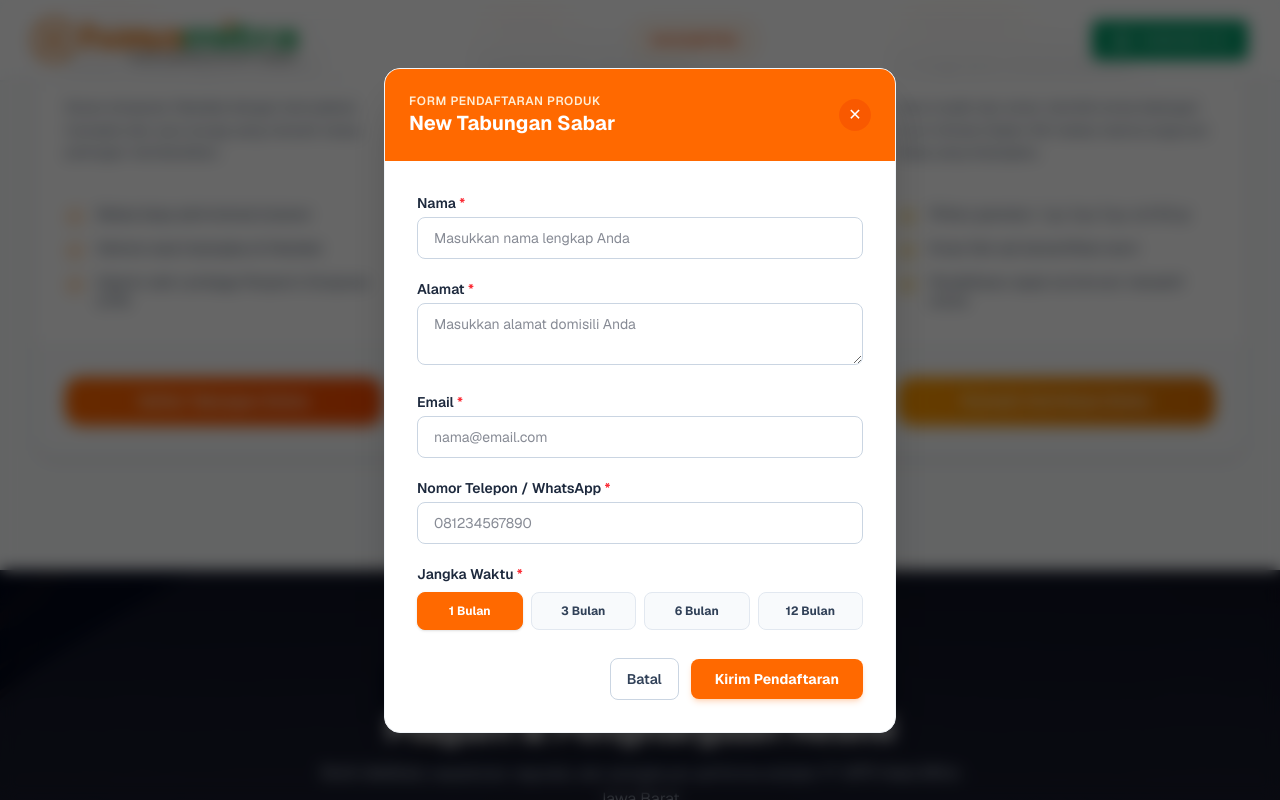
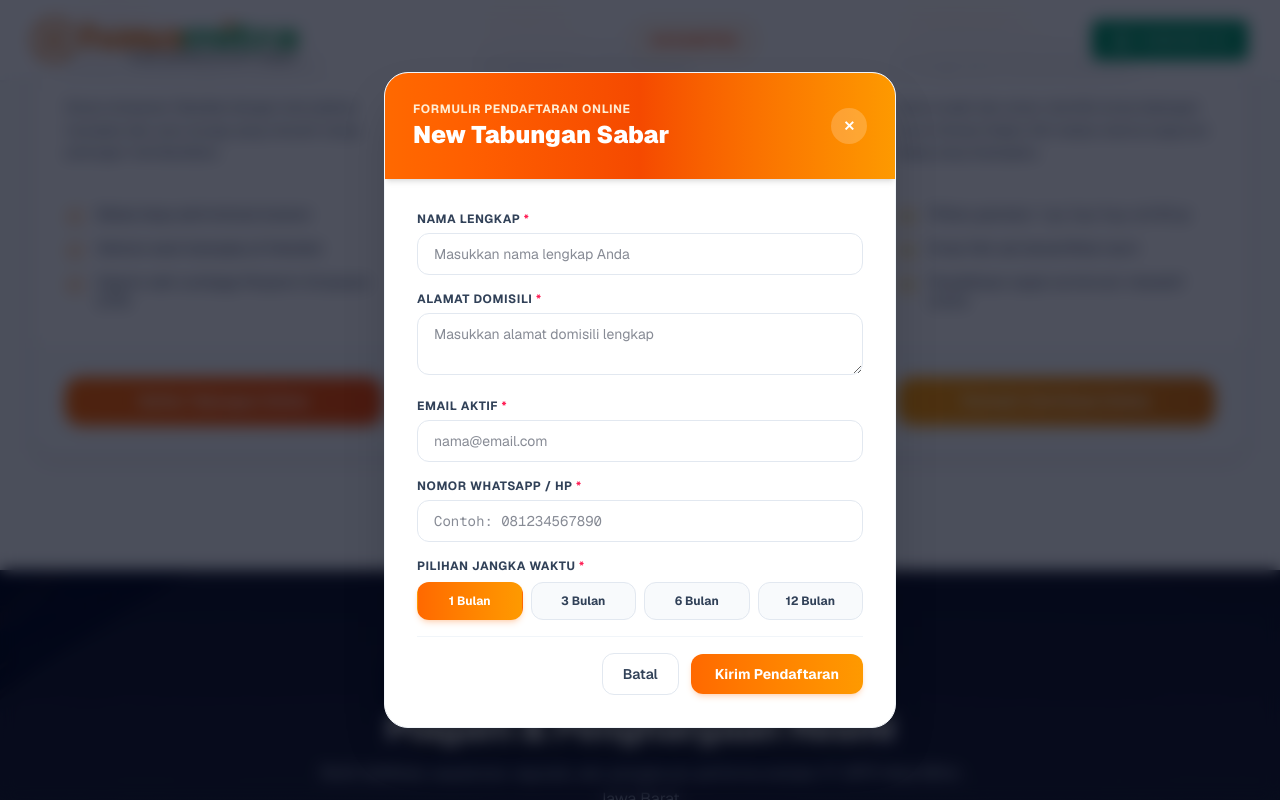
Before and after one commit to MuhammadArif-bin1/website-hasamitra, a Next.js app: page / in a window 1280 px wide. Both pictures are taken after a click on the button "Daftar Tabungan Online". Shown: the part 1364-2164 px from the top of the page. Built offline with nearby package versions, Linux system fonts and the light colour scheme; no server answers.

Commit message:
feat: samakan formulir pendaftaran Cicil Emas dengan New Tabungan Sabar & Deposito Si Deka

```diff
--- a/src/app/page.tsx
+++ b/src/app/page.tsx
@@ -3,7 +3,6 @@
 import React, { useState, useEffect } from "react";
 import Image from "next/image";
 import WhatsAppButton from "@/components/common/WhatsAppButton";
-import CicilEmasModal from "@/components/forms/CicilEmasModal";
 import TabunganFormModal from "@/components/forms/TabunganFormModal";
 
 interface ProductItem {
@@ -62,7 +61,6 @@ export default function Home() {
   const [products, setProducts] = useState<ProductItem[]>(fallbackProducts);
   const [loadingProducts, setLoadingProducts] = useState(true);
 
-  const [cicilEmasOpen, setCicilEmasOpen] = useState(false);
   const [tabunganModalOpen, setTabunganModalOpen] = useState(false);
   const [selectedProduct, setSelectedProduct] = useState("New Tabungan Sabar");
   const [piagamPreviewOpen, setPiagamPreviewOpen] = useState(false);
@@ -86,12 +84,8 @@ export default function Home() {
   }, []);
 
   const openProductForm = (productName: string) => {
-    if (productName.toLowerCase().includes("emas")) {
-      setCicilEmasOpen(true);
-    } else {
-      setSelectedProduct(productName);
-      setTabunganModalOpen(true);
-    }
+    setSelectedProduct(productName);
+    setTabunganModalOpen(true);
   };
 
   return (
@@ -485,7 +479,7 @@ export default function Home() {
                   <span className="px-3 py-1 rounded-full text-xs font-bold uppercase tracking-wider bg-amber-50 text-amber-700 border border-amber-200">
                     Formulir Digital
                   </span>
-                  <span className="text-xs text-slate-400 font-medium">Google Forms</span>
+                  <span className="text-xs text-slate-400 font-medium">Resmi Hasamitra</span>
                 </div>
                 <h3 className="text-2xl font-bold text-slate-900">Form Pendaftaran Cicil Emas</h3>
                 <p className="text-sm text-slate-600 leading-relaxed">
@@ -495,7 +489,7 @@ export default function Home() {
 
               <button
                 type="button"
-                onClick={() => setCicilEmasOpen(true)}
+                onClick={() => openProductForm("Program Cicil Emas")}
                 className="w-full py-3.5 px-5 rounded-2xl bg-gradient-to-r from-orange-500 to-amber-500 hover:from-orange-600 hover:to-amber-600 text-white font-bold text-sm tracking-wide text-center inline-flex items-center justify-center gap-2.5 transition-all duration-300 shadow-md shadow-orange-500/20 hover:shadow-orange-500/35 cursor-pointer"
               >
                 <svg className="w-4 h-4" fill="none" viewBox="0 0 24 24" stroke="currentColor">
@@ -521,20 +515,14 @@ export default function Home() {
         </div>
       </section>
 
-      {/* MODAL 1: TABUNGAN & DEPOSITO REGISTRATION */}
+      {/* MODAL: UNIFIED PRODUCT REGISTRATION MODAL (TABUNGAN, DEPOSITO, CICIL EMAS) */}
       <TabunganFormModal
         isOpen={tabunganModalOpen}
         onClose={() => setTabunganModalOpen(false)}
         productName={selectedProduct}
       />
 
-      {/* MODAL 2: CICIL EMAS GOOGLE FORM */}
-      <CicilEmasModal
-        isOpen={cicilEmasOpen}
-        onClose={() => setCicilEmasOpen(false)}
-      />
-
-      {/* MODAL 3: FULL VIEW PIAGAM & PENGHARGAAN PREVIEW */}
+      {/* MODAL: FULL VIEW PIAGAM & PENGHARGAAN PREVIEW */}
       {piagamPreviewOpen && (
         <div
           className="fixed inset-0 z-50 flex items-center justify-center p-3 sm:p-6 bg-slate-950/85 backdrop-blur-md animate-fade-in"
--- a/src/components/forms/CicilEmasModal.tsx
+++ /dev/null
@@ -1,75 +0,0 @@
-"use client";
-
-import React from "react";
-
-interface CicilEmasModalProps {
-  isOpen: boolean;
-  onClose: () => void;
-}
-
-export default function CicilEmasModal({ isOpen, onClose }: CicilEmasModalProps) {
-  if (!isOpen) return null;
-
-  return (
-    <div
-      className="fixed inset-0 z-50 flex items-center justify-center p-3 sm:p-6 bg-slate-900/70 backdrop-blur-sm animate-fade-in"
-      onClick={onClose}
-    >
-      <div
-        className="bg-white w-full max-w-4xl max-h-[92vh] rounded-3xl shadow-2xl border border-slate-200 overflow-hidden flex flex-col relative"
-        onClick={(e) => e.stopPropagation()}
-      >
-        {/* Header */}
-        <div className="bg-gradient-to-r from-amber-500 via-orange-500 to-amber-600 text-white p-5 sm:p-6 flex items-center justify-between shrink-0 shadow-md">
-          <div className="space-y-0.5">
-            <span className="text-xs font-bold uppercase tracking-wider text-amber-100 block">
-              Formulir Online Resmi
-            </span>
-            <h3 className="text-xl sm:text-2xl font-black">Form Pendaftaran Cicil Emas</h3>
-          </div>
-          <div className="flex items-center gap-3">
-            <a
-              href="https://docs.google.com/forms/d/e/1FAIpQLSdYUYQqVCdL-ivWTeEycZdvIo_a1ruNXPsGgVaL_droYCPCFQ/viewform"
-              target="_blank"
-              rel="noopener noreferrer"
-              className="hidden sm:inline-flex items-center gap-1.5 px-3.5 py-1.5 rounded-xl bg-white/20 hover:bg-white/30 text-white font-semibold text-xs backdrop-blur-sm transition-colors"
-            >
-              Buka Tab Baru ↗
-            </a>
-            <button
-              onClick={onClose}
-              className="w-9 h-9 rounded-full bg-black/20 hover:bg-black/40 text-white flex items-center justify-center transition-colors focus:outline-none text-base font-bold"
-              aria-label="Tutup modal"
-            >
-              ✕
-            </button>
-          </div>
-        </div>
-
-        {/* Embedded Google Form Container */}
-        <div className="flex-1 w-full bg-slate-50 relative overflow-y-auto">
-          <iframe
-            src="https://docs.google.com/forms/d/e/1FAIpQLSdYUYQqVCdL-ivWTeEycZdvIo_a1ruNXPsGgVaL_droYCPCFQ/viewform?embedded=true"
-            className="w-full h-[68vh] border-0"
-            title="Form Pendaftaran Cicil Emas Hasamitra"
-          >
-            Memuat Formulir Google Form...
-          </iframe>
-        </div>
-
-        {/* Footer info bar */}
-        <div className="p-4 bg-slate-100 border-t border-slate-200 flex flex-col sm:flex-row items-center justify-between gap-2 shrink-0 text-xs text-slate-600">
-          <span>Official Google Form PT BPR Hasamitra Jawa Barat</span>
-          <a
-            href="https://docs.google.com/forms/d/e/1FAIpQLSdYUYQqVCdL-ivWTeEycZdvIo_a1ruNXPsGgVaL_droYCPCFQ/viewform"
-            target="_blank"
-            rel="noopener noreferrer"
-            className="text-orange-600 font-bold hover:underline inline-flex items-center gap-1"
-          >
-            Buka Formulir Langsung di Google Forms ↗
-          </a>
-        </div>
-      </div>
-    </div>
-  );
-}
--- a/src/components/forms/TabunganFormModal.tsx
+++ b/src/components/forms/TabunganFormModal.tsx
@@ -17,21 +17,21 @@ export default function TabunganFormModal({
 
   const options = isEmas
     ? [
-        { label: "1 Gram", value: "1" },
-        { label: "2 Gram", value: "2" },
-        { label: "5 Gram", value: "5" },
-        { label: "10 Gram", value: "10" },
-        { label: "25 Gram", value: "25" },
-        { label: "50 Gram", value: "50" },
+        { label: "1 Gram", value: "1 Gram" },
+        { label: "2 Gram", value: "2 Gram" },
+        { label: "5 Gram", value: "5 Gram" },
+        { label: "10 Gram", value: "10 Gram" },
+        { label: "25 Gram", value: "25 Gram" },
+        { label: "50 Gram", value: "50 Gram" },
       ]
     : [
-        { label: "1 Bulan", value: "1" },
-        { label: "3 Bulan", value: "3" },
-        { label: "6 Bulan", value: "6" },
-        { label: "12 Bulan", value: "12" },
+        { label: "1 Bulan", value: "1 Bulan" },
+        { label: "3 Bulan", value: "3 Bulan" },
+        { label: "6 Bulan", value: "6 Bulan" },
+        { label: "12 Bulan", value: "12 Bulan" },
       ];
 
-  const defaultOptionValue = "1";
+  const defaultOptionValue = options[0].value;
 
   const [formData, setFormData] = useState({
     nama: "",
@@ -59,7 +59,7 @@ export default function TabunganFormModal({
     setError("");
 
     if (!formData.nama.trim() || !formData.alamat.trim() || !formData.email.trim() || !formData.telepon.trim()) {
-      setError("Data belum lengkap atau tidak valid.");
+      setError("Data belum lengkap. Mohon lengkapi semua kolom bertanda bintang (*).");
       return;
     }
 
@@ -76,8 +76,10 @@ export default function TabunganFormModal({
 
       if (isEmas) {
         payload.berat_emas_gram = formData.selectedValue;
+        payload.pilihan = formData.selectedValue;
       } else {
         payload.jangka_waktu = formData.selectedValue;
+        payload.pilihan = formData.selectedValue;
       }
 
       const res = await fetch("/api/pendaftaran", {
@@ -93,10 +95,10 @@ export default function TabunganFormModal({
       if (res.ok && resData.success) {
         setSubmitted(true);
       } else {
-        setError(resData.message || "Data belum lengkap atau tidak valid.");
+        setError(resData.message || "Gagal mengirim pendaftaran. Silakan periksa kembali data Anda.");
       }
     } catch {
-      setError("Data belum lengkap atau tidak valid.");
+      setError("Terjadi gangguan koneksi internet. Silakan coba kembali.");
     } finally {
       setLoading(false);
     }
@@ -116,22 +118,22 @@ export default function TabunganFormModal({
   };
 
   return (
-    <div className="fixed inset-0 z-50 flex items-center justify-center p-4 bg-black/60 backdrop-blur-sm animate-fade-in">
+    <div className="fixed inset-0 z-50 flex items-center justify-center p-4 bg-slate-950/70 backdrop-blur-sm animate-fade-in">
       <div
-        className="bg-white w-full max-w-lg rounded-2xl shadow-2xl border border-slate-100 overflow-hidden relative"
+        className="bg-white w-full max-w-lg rounded-3xl shadow-2xl border border-slate-100 overflow-hidden relative"
         onClick={(e) => e.stopPropagation()}
       >
         {/* Modal Header */}
-        <div className="bg-orange-500 text-white p-6 flex items-center justify-between">
-          <div>
-            <span className="text-xs font-semibold uppercase tracking-wider text-orange-100 block">
-              Form Pendaftaran Produk
+        <div className="bg-gradient-to-r from-orange-500 via-orange-600 to-amber-500 text-white p-6 sm:p-7 flex items-center justify-between shadow-md">
+          <div className="space-y-0.5">
+            <span className="text-xs font-bold uppercase tracking-wider text-orange-100 block">
+              Formulir Pendaftaran Online
             </span>
-            <h3 className="text-xl font-bold">{productName}</h3>
+            <h3 className="text-xl sm:text-2xl font-black">{productName}</h3>
           </div>
           <button
             onClick={handleResetAndClose}
-            className="w-8 h-8 rounded-full bg-orange-600/50 hover:bg-orange-700 text-white flex items-center justify-center transition-colors focus:outline-none"
+            className="w-9 h-9 rounded-full bg-white/20 hover:bg-white/30 text-white flex items-center justify-center transition-colors cursor-pointer text-sm font-bold"
             aria-label="Tutup modal"
           >
             ✕
@@ -142,56 +144,44 @@ export default function TabunganFormModal({
         <div className="p-6 sm:p-8">
           {submitted ? (
             <div className="text-center py-6 space-y-6">
-              <div className="w-16 h-16 rounded-full bg-orange-100 text-orange-600 flex items-center justify-center mx-auto shadow-inner">
+              <div className="w-16 h-16 rounded-full bg-emerald-100 text-emerald-600 flex items-center justify-center mx-auto shadow-inner">
                 <svg className="w-9 h-9 fill-current" viewBox="0 0 24 24">
                   <path d="M9 16.17L4.83 12l-1.42 1.41L9 19 21 7l-1.41-1.41z" />
                 </svg>
               </div>
 
-              <div>
-                <h4 className="text-2xl font-bold text-slate-900">
-                  Pendaftaran berhasil dikirim.
+              <div className="space-y-1">
+                <h4 className="text-2xl font-black text-slate-900">
+                  Pendaftaran Berhasil Dikirim!
                 </h4>
+                <p className="text-xs sm:text-sm text-slate-600">
+                  Terima kasih, tim Customer Service Bank Hasamitra akan segera menghubungi Anda untuk konfirmasi proses selanjutnya.
+                </p>
               </div>
 
               <div className="pt-2">
                 <button
                   type="button"
                   onClick={handleResetAndClose}
-                  className="w-full py-3 px-4 bg-orange-500 hover:bg-orange-600 active:scale-[0.99] text-white font-bold text-sm rounded-xl shadow-md transition-all"
+                  className="w-full py-3.5 px-5 bg-gradient-to-r from-orange-500 to-amber-500 hover:from-orange-600 hover:to-amber-600 text-white font-bold text-sm rounded-2xl shadow-lg shadow-orange-500/25 transition-all cursor-pointer"
                 >
-                  Tutup
+                  Selesai &amp; Tutup
                 </button>
               </div>
             </div>
           ) : (
-            <form onSubmit={handleSubmit} className="space-y-5">
+            <form onSubmit={handleSubmit} className="space-y-4">
               {error && (
-                <div className="p-3.5 bg-red-50 border border-red-200 text-red-700 font-semibold text-xs rounded-lg">
-                  {error}
-                </div>
-              )}
-
-              {isEmas && (
-                <div className="p-3.5 bg-amber-50 border border-amber-200 rounded-xl flex flex-col sm:flex-row items-center justify-between gap-2 text-xs">
-                  <span className="text-amber-900 font-medium text-center sm:text-left">
-                    Tersedia Google Form Resmi pendaftaran Cicil Emas.
-                  </span>
-                  <a
-                    href="https://docs.google.com/forms/d/e/1FAIpQLSdYUYQqVCdL-ivWTeEycZdvIo_a1ruNXPsGgVaL_droYCPCFQ/viewform"
-                    target="_blank"
-                    rel="noopener noreferrer"
-                    className="px-3 py-1.5 rounded-lg bg-amber-600 hover:bg-amber-700 text-white font-bold text-xs shrink-0 transition-colors inline-flex items-center gap-1 shadow-sm"
-                  >
-                    Buka Google Form ↗
-                  </a>
+                <div className="p-3.5 bg-rose-50 border border-rose-200 text-rose-800 font-medium text-xs rounded-xl flex items-center gap-2">
+                  <span>⚠️</span>
+                  <span>{error}</span>
                 </div>
               )}
 
               {/* Nama */}
               <div>
-                <label htmlFor="modal-nama" className="block text-sm font-semibold text-slate-800 mb-1">
-                  Nama <span className="text-red-500">*</span>
+                <label htmlFor="modal-nama" className="block text-xs font-bold uppercase tracking-wider text-slate-700 mb-1.5">
+                  Nama Lengkap <span className="text-rose-500">*</span>
                 </label>
                 <input
                   type="text"
@@ -201,14 +191,14 @@ export default function TabunganFormModal({
                   value={formData.nama}
                   onChange={handleChange}
                   placeholder="Masukkan nama lengkap Anda"
-                  className="w-full px-4 py-2.5 rounded-lg border border-slate-300 focus:ring-2 focus:ring-orange-500 focus:border-orange-500 outline-none text-sm text-slate-900"
+                  className="w-full px-4 py-2.5 rounded-xl border border-slate-200 focus:ring-2 focus:ring-orange-500/20 focus:border-orange-500 outline-none text-sm text-slate-900 transition-all"
                 />
               </div>
 
               {/* Alamat */}
               <div>
-                <label htmlFor="modal-alamat" className="block text-sm font-semibold text-slate-800 mb-1">
-                  Alamat <span className="text-red-500">*</span>
+                <label htmlFor="modal-alamat" className="block text-xs font-bold uppercase tracking-wider text-slate-700 mb-1.5">
+                  Alamat Domisili <span className="text-rose-500">*</span>
                 </label>
                 <textarea
                   id="modal-alamat"
@@ -217,15 +207,15 @@ export default function TabunganFormModal({
                   rows={2}
                   value={formData.alamat}
                   onChange={handleChange}
-                  placeholder="Masukkan alamat domisili Anda"
-                  className="w-full px-4 py-2.5 rounded-lg border border-slate-300 focus:ring-2 focus:ring-orange-500 focus:border-orange-500 outline-none text-sm text-slate-900"
+                  placeholder="Masukkan alamat domisili lengkap"
+                  className="w-full px-4 py-2.5 rounded-xl border border-slate-200 focus:ring-2 focus:ring-orange-500/20 focus:border-orange-500 outline-none text-sm text-slate-900 transition-all"
                 />
               </div>
 
               {/* Email */}
               <div>
-                <label htmlFor="modal-email" className="block text-sm font-semibold text-slate-800 mb-1">
-                  Email <span className="text-red-500">*</span>
+                <label htmlFor="modal-email" className="block text-xs font-bold uppercase tracking-wider text-slate-700 mb-1.5">
+                  Email Aktif <span className="text-rose-500">*</span>
                 </label>
                 <input
                   type="email"
@@ -235,14 +225,14 @@ export default function TabunganFormModal({
                   value={formData.email}
                   onChange={handleChange}
                   placeholder="nama@email.com"
-                  className="w-full px-4 py-2.5 rounded-lg border border-slate-300 focus:ring-2 focus:ring-orange-500 focus:border-orange-500 outline-none text-sm text-slate-900"
+                  className="w-full px-4 py-2.5 rounded-xl border border-slate-200 focus:ring-2 focus:ring-orange-500/20 focus:border-orange-500 outline-none text-sm text-slate-900 transition-all"
                 />
               </div>
 
               {/* Telepon / No. WhatsApp */}
               <div>
-                <label htmlFor="modal-telepon" className="block text-sm font-semibold text-slate-800 mb-1">
-                  Nomor Telepon / WhatsApp <span className="text-red-500">*</span>
+                <label htmlFor="modal-telepon" className="block text-xs font-bold uppercase tracking-wider text-slate-700 mb-1.5">
+                  Nomor WhatsApp / HP <span className="text-rose-500">*</span>
                 </label>
                 <input
                   type="tel"
@@ -251,16 +241,16 @@ export default function TabunganFormModal({
                   required
                   value={formData.telepon}
                   onChange={handleChange}
-                  placeholder="081234567890"
-                  className="w-full px-4 py-2.5 rounded-lg border border-slate-300 focus:ring-2 focus:ring-orange-500 focus:border-orange-500 outline-none text-sm text-slate-900"
+                  placeholder="Contoh: 081234567890"
+                  className="w-full px-4 py-2.5 rounded-xl border border-slate-200 focus:ring-2 focus:ring-orange-500/20 focus:border-orange-500 outline-none text-sm text-slate-900 transition-all font-mono"
                 />
               </div>
 
-              {/* Product specific choice */}
+              {/* Pilihan Berat Emas / Jangka Waktu */}
               <div>
-                <label className="block text-sm font-semibold text-slate-800 mb-2">
-                  {isEmas ? "Berat Emas (Gram)" : "Jangka Waktu"}{" "}
-                  <span className="text-red-500">*</span>
+                <label className="block text-xs font-bold uppercase tracking-wider text-slate-700 mb-2">
+                  {isEmas ? "Pilihan Berat Emas (Gram)" : "Pilihan Jangka Waktu"}{" "}
+                  <span className="text-rose-500">*</span>
                 </label>
                 <div
                   className={`grid ${
@@ -270,9 +260,9 @@ export default function TabunganFormModal({
                   {options.map((opt) => (
                     <label
                       key={opt.value}
-                      className={`flex items-center justify-center p-2.5 rounded-lg border text-xs font-bold cursor-pointer transition-all ${
+                      className={`flex items-center justify-center p-2.5 rounded-xl border text-xs font-bold cursor-pointer transition-all ${
                         formData.selectedValue === opt.value
-                          ? "bg-orange-500 text-white border-orange-500 shadow-sm"
+                          ? "bg-gradient-to-r from-orange-500 to-amber-500 text-white border-transparent shadow-md shadow-orange-500/20"
                           : "bg-slate-50 text-slate-700 border-slate-200 hover:bg-slate-100"
                       }`}
                     >
@@ -290,21 +280,19 @@ export default function TabunganFormModal({
                 </div>
               </div>
 
-
-
               {/* Action Buttons */}
-              <div className="pt-2 flex items-center justify-end gap-3">
+              <div className="pt-4 flex items-center justify-end gap-3 border-t border-slate-100">
                 <button
                   type="button"
                   onClick={handleResetAndClose}
-                  className="px-4 py-2.5 rounded-lg border border-slate-300 text-slate-700 text-sm font-semibold hover:bg-slate-50 transition-colors"
+                  className="px-5 py-2.5 rounded-xl border border-slate-200 text-slate-700 text-sm font-semibold hover:bg-slate-100 transition-colors cursor-pointer"
                 >
                   Batal
                 </button>
                 <button
                   type="submit"
                   disabled={loading}
-                  className="px-6 py-2.5 rounded-lg bg-orange-500 hover:bg-orange-600 text-white text-sm font-bold shadow-md shadow-orange-500/20 transition-colors flex items-center gap-2 disabled:opacity-50"
+                  className="px-6 py-2.5 rounded-xl bg-gradient-to-r from-orange-500 to-amber-500 hover:from-orange-600 hover:to-amber-600 text-white text-sm font-bold shadow-md shadow-orange-500/20 transition-all flex items-center gap-2 disabled:opacity-50 cursor-pointer"
                 >
                   {loading ? "Mengirim..." : "Kirim Pendaftaran"}
                 </button>
```
